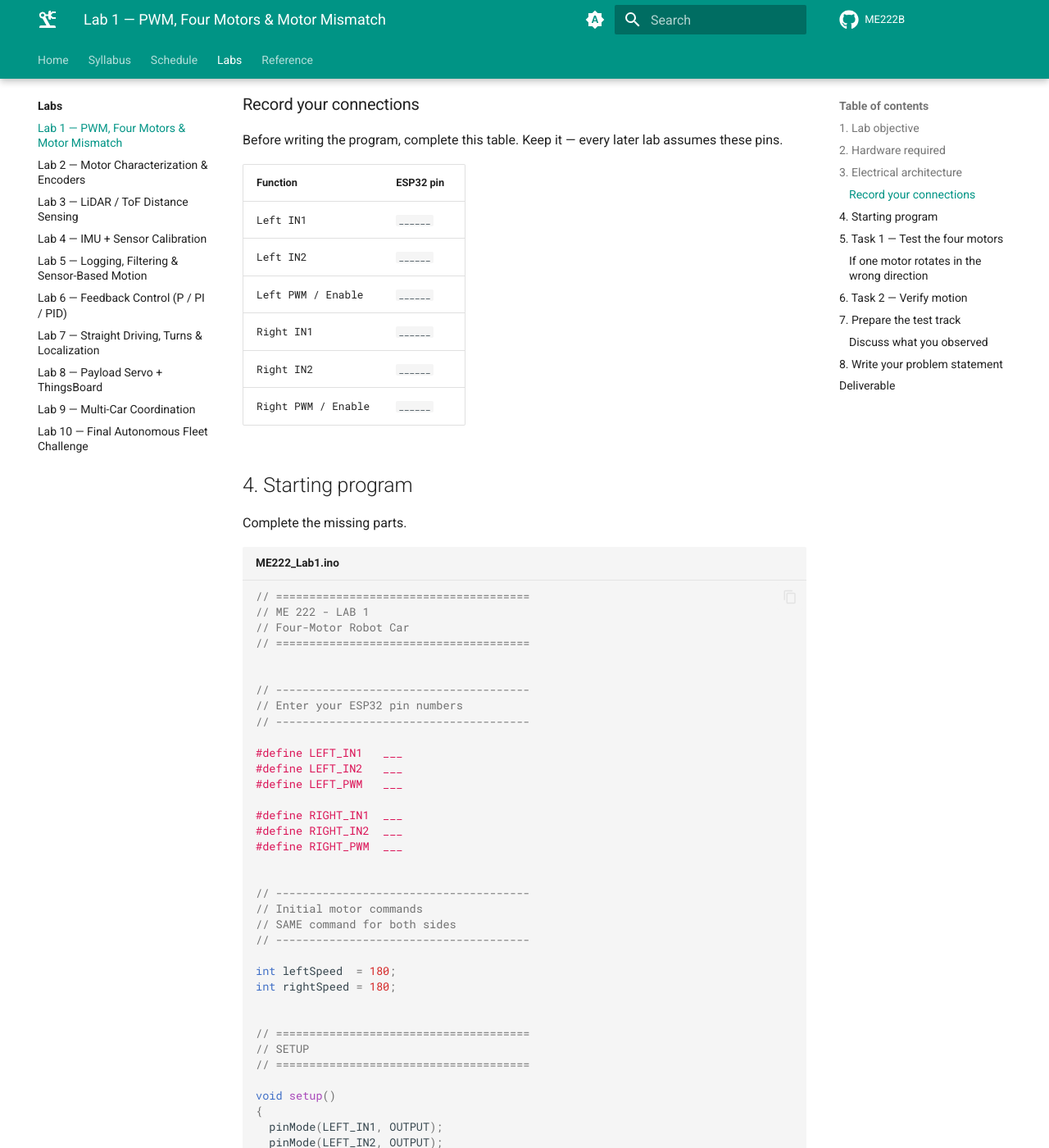
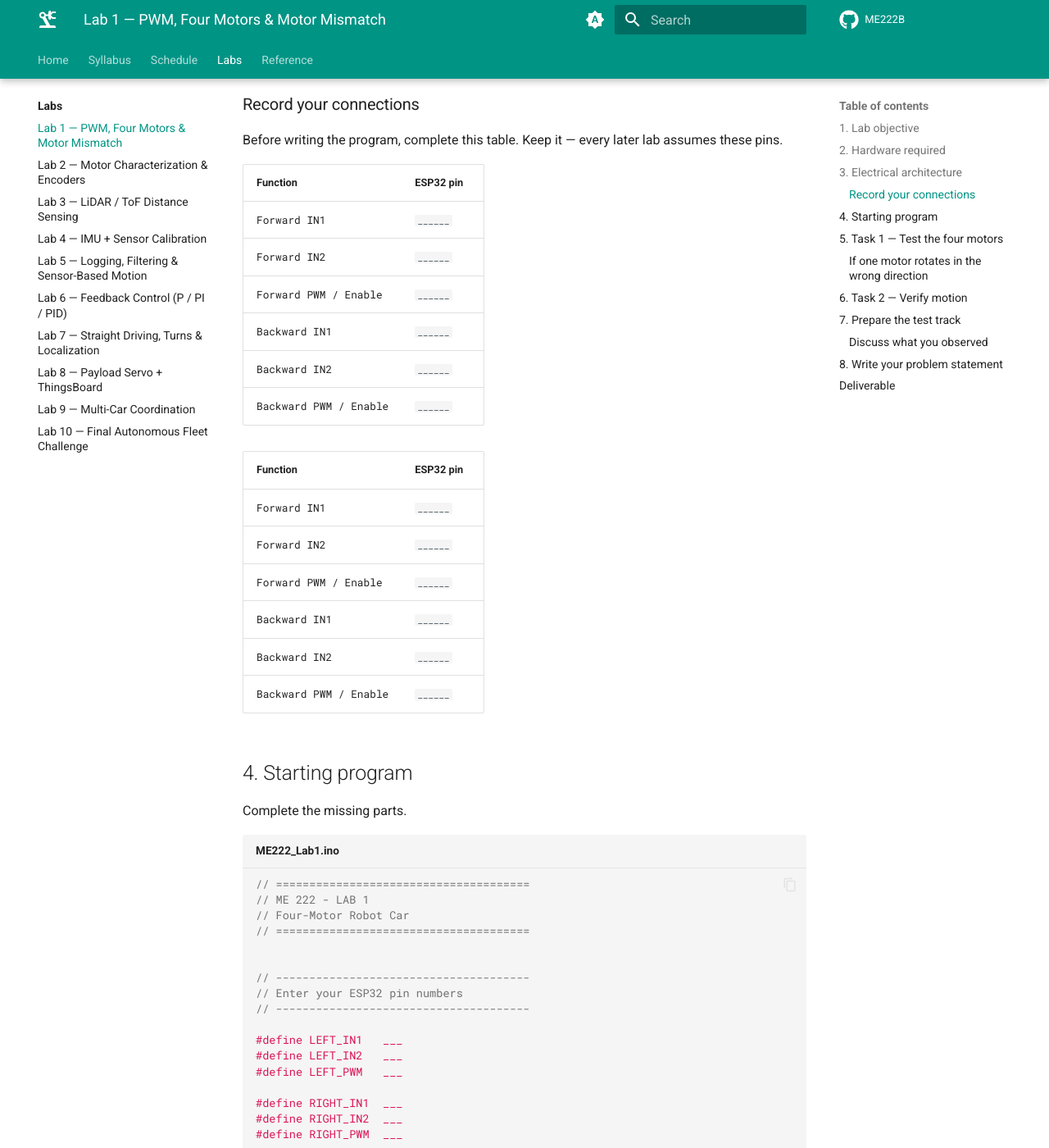
Before and after one commit to Hassan-Al-Moalim/ME222B, an MkDocs documentation site: the page built from docs/labs/lab01-pwm-motors.md, in a window 1280 px wide and 1400 px high, scrolled down 1748 px. Shown: the whole window at 82% size. Built offline with MkDocs 1.6.1 and Material for MkDocs 9.7.7, drawn with Linux system fonts in a browser that asks for light colours; comment, search, counter and statistics services are not loaded.

Commit message:
Enhance pinout table for PWM motor connections
Updated pinout table to include Forward and Backward motor controls.

```diff
--- a/docs/labs/lab01-pwm-motors.md
+++ b/docs/labs/lab01-pwm-motors.md
@@ -74,18 +74,32 @@ the motors.
 Before writing the program, complete this table. Keep it — every later lab
 assumes these pins.
 
-<div class="pinout" markdown>
+<div class="pinout right" markdown>
 
 | Function | ESP32 pin |
 | --- | --- |
-| Left IN1 | `______` |
-| Left IN2 | `______` |
-| Left PWM / Enable | `______` |
-| Right IN1 | `______` |
-| Right IN2 | `______` |
-| Right PWM / Enable | `______` |
+| Forward IN1 | `______` |
+| Forward IN2 | `______` |
+| Forward PWM / Enable | `______` |
+| Backward IN1 | `______` |
+| Backward IN2 | `______` |
+| Backward PWM / Enable | `______` |
 
 </div>
+<div class="pinout left" markdown>
+
+| Function | ESP32 pin |
+| --- | --- |
+| Forward IN1 | `______` |
+| Forward IN2 | `______` |
+| Forward PWM / Enable | `______` |
+| Backward IN1 | `______` |
+| Backward IN2 | `______` |
+| Backward PWM / Enable | `______` |
+
+</div>
+
+
 
 ## 4. Starting program
 
```
